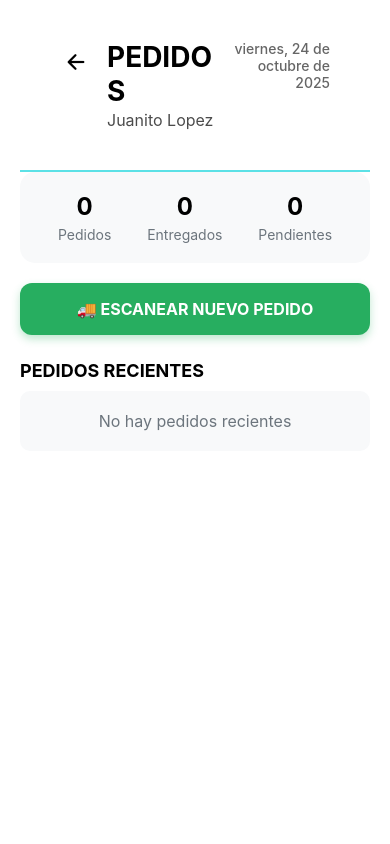
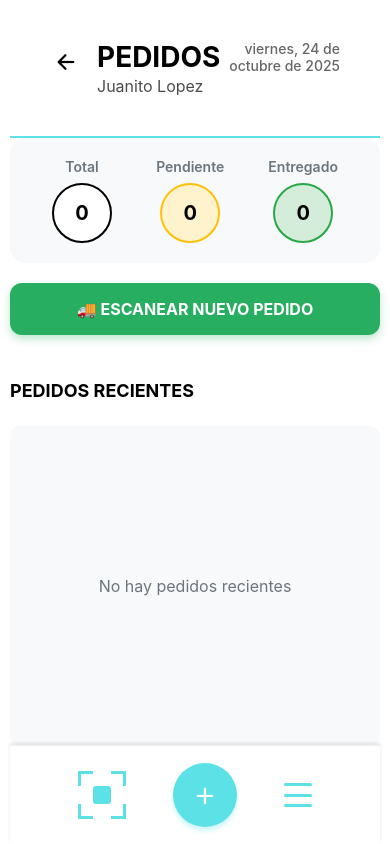
Before and after one commit to Xalo28/GeoTrack, a React Native app in the folder GeoTrack/: screen /Pedidos in a window 390 px wide. Built offline with nearby package versions, Linux system fonts and the light colour scheme.

Commit message:
Cambio de Diseño vista PedidosScreen , se añadio ManualOrderScreen a PedidosScreen

```diff
--- a/GeoTrack/components/DistrictSelector.js
+++ b/GeoTrack/components/DistrictSelector.js
@@ -4,7 +4,6 @@ import { Ionicons } from '@expo/vector-icons';
 
 const DISTRICTS = [
   'SAN JUAN DE LURIGANCHO',
-  'TASAYCO',
   'SANTIAGO DE SURCO',
   'MIRAFLORES',
   'SAN ISIDRO',
--- a/GeoTrack/components/OrderDetailsModal.js
+++ b/GeoTrack/components/OrderDetailsModal.js
@@ -115,10 +115,7 @@ const OrderDetailsModal = ({ visible, order, onClose, onMarkDelivered }) => {
                 <Text style={styles.bold}>Distrito: </Text>
                 <Text>San Juan de Lurigancho</Text>
               </Text>
-              <Text style={styles.additionalInfo}>
-                <Text style={styles.bold}>Referencia: </Text>
-                <Text>Frente al parque principal</Text>
-              </Text>
+
             </View>
           </ScrollView>
 
--- a/GeoTrack/components/RecentOrders.js
+++ b/GeoTrack/components/RecentOrders.js
@@ -39,12 +39,20 @@ const RecentOrders = ({ orders = [] }) => {
   return (
     <View style={styles.container}>
       <Text style={styles.title}>PEDIDOS RECIENTES</Text>
-      <ScrollView style={styles.ordersList}>
+
+      <ScrollView
+        style={styles.ordersList}
+        showsVerticalScrollIndicator={true}
+        contentContainerStyle={styles.scrollContent}
+        bounces={true}
+        overScrollMode="always"
+      >
         {orders.map((order, index) => (
           <TouchableOpacity
-            key={order.id}
+            key={order.id || index}
             style={styles.orderItem}
             onPress={() => handleViewDetails(order)}
+            activeOpacity={0.7}
           >
             <View style={styles.orderHeader}>
               <Text style={styles.orderNumber}>Pedido #{index + 1}</Text>
@@ -61,6 +69,9 @@ const RecentOrders = ({ orders = [] }) => {
             <Text style={styles.viewDetailsText}>Ver más detalles →</Text>
           </TouchableOpacity>
         ))}
+
+        {/* Espacio mínimo al final */}
+        <View style={styles.bottomSpacer} />
       </ScrollView>
 
       <OrderDetailsModal
@@ -75,34 +86,50 @@ const RecentOrders = ({ orders = [] }) => {
 
 const styles = StyleSheet.create({
   container: {
-    marginBottom: 20,
+    flex: 1,
   },
   title: {
     fontSize: 18,
     fontWeight: 'bold',
     color: '#000000',
-    marginBottom: 10,
+    marginBottom: 15,
+    marginTop: 20,
   },
   noOrders: {
-    padding: 20,
+    flex: 1,
+    justifyContent: 'center',
     alignItems: 'center',
     backgroundColor: '#f8f9fa',
     borderRadius: 10,
+    marginTop: 10,
   },
   noOrdersText: {
     fontSize: 16,
     color: '#6c757d',
   },
   ordersList: {
-    maxHeight: 200,
+    flex: 1,
+    width: '100%',
+  },
+  scrollContent: {
+    flexGrow: 1,
+    paddingBottom: 10,
   },
   orderItem: {
     backgroundColor: '#f8f9fa',
     padding: 15,
     borderRadius: 10,
-    marginBottom: 10,
+    marginBottom: 12,
     borderLeftWidth: 4,
     borderLeftColor: '#007bff',
+    shadowColor: '#000',
+    shadowOffset: {
+      width: 0,
+      height: 1,
+    },
+    shadowOpacity: 0.1,
+    shadowRadius: 2,
+    elevation: 2,
   },
   orderHeader: {
     flexDirection: 'row',
@@ -116,18 +143,24 @@ const styles = StyleSheet.create({
     color: '#000000',
   },
   statusBadge: {
-    paddingHorizontal: 8,
-    paddingVertical: 2,
-    borderRadius: 8,
+    paddingHorizontal: 10,
+    paddingVertical: 4,
+    borderRadius: 12,
+    minWidth: 80,
+    alignItems: 'center',
   },
   pendingBadge: {
     backgroundColor: '#fff3cd',
+    borderWidth: 1,
+    borderColor: '#ffeaa7',
   },
   deliveredBadge: {
     backgroundColor: '#d4edda',
+    borderWidth: 1,
+    borderColor: '#c3e6cb',
   },
   statusText: {
-    fontSize: 10,
+    fontSize: 12,
     fontWeight: 'bold',
     color: '#000000',
   },
@@ -140,6 +173,7 @@ const styles = StyleSheet.create({
   orderCode: {
     fontSize: 12,
     color: '#6c757d',
+    marginTop: 2,
   },
   orderAddress: {
     fontSize: 12,
@@ -153,6 +187,9 @@ const styles = StyleSheet.create({
     marginTop: 8,
     textAlign: 'right',
   },
+  bottomSpacer: {
+    height: 20,
+  },
 });
 
 export default RecentOrders;
--- a/GeoTrack/components/StatsCard.js
+++ b/GeoTrack/components/StatsCard.js
@@ -12,17 +12,28 @@ const StatsCard = () => {
 
   return (
     <View style={styles.container}>
-      <View style={styles.statItem}>
-        <Text style={styles.statNumber}>{totalPedidos}</Text>
-        <Text style={styles.statLabel}>Pedidos</Text>
+      {/* Total */}
+      <View style={styles.statColumn}>
+        <Text style={styles.statLabel}>Total</Text>
+        <View style={[styles.circle, styles.totalCircle]}>
+          <Text style={styles.statNumber}>{totalPedidos}</Text>
+        </View>
       </View>
-      <View style={styles.statItem}>
-        <Text style={styles.statNumber}>{entregados}</Text>
-        <Text style={styles.statLabel}>Entregados</Text>
+
+      {/* Pendientes */}
+      <View style={styles.statColumn}>
+        <Text style={styles.statLabel}>Pendiente</Text>
+        <View style={[styles.circle, styles.pendingCircle]}>
+          <Text style={styles.statNumber}>{pendientes}</Text>
+        </View>
       </View>
-      <View style={styles.statItem}>
-        <Text style={styles.statNumber}>{pendientes}</Text>
-        <Text style={styles.statLabel}>Pendientes</Text>
+
+      {/* Entregados */}
+      <View style={styles.statColumn}>
+        <Text style={styles.statLabel}>Entregado</Text>
+        <View style={[styles.circle, styles.deliveredCircle]}>
+          <Text style={styles.statNumber}>{entregados}</Text>
+        </View>
       </View>
     </View>
   );
@@ -32,23 +43,45 @@ const styles = StyleSheet.create({
   container: {
     flexDirection: 'row',
     justifyContent: 'space-around',
+    alignItems: 'center',
     backgroundColor: '#f8f9fa',
     padding: 20,
     borderRadius: 15,
     marginBottom: 20,
   },
-  statItem: {
+  statColumn: {
     alignItems: 'center',
-  },
-  statNumber: {
-    fontSize: 24,
-    fontWeight: 'bold',
-    color: '#000000',
   },
   statLabel: {
     fontSize: 14,
     color: '#6c757d',
-    marginTop: 5,
+    fontWeight: '600',
+    marginBottom: 8,
+  },
+  circle: {
+    width: 60,
+    height: 60,
+    borderRadius: 30,
+    justifyContent: 'center',
+    alignItems: 'center',
+    borderWidth: 2,
+  },
+  totalCircle: {
+    backgroundColor: '#ffffff',
+    borderColor: '#000000',
+  },
+  pendingCircle: {
+    backgroundColor: '#fff3cd',
+    borderColor: '#ffc107',
+  },
+  deliveredCircle: {
+    backgroundColor: '#d4edda',
+    borderColor: '#28a745',
+  },
+  statNumber: {
+    fontSize: 20,
+    fontWeight: 'bold',
+    color: '#000000',
   },
 });
 
--- a/GeoTrack/context/OrdersContext.js
+++ b/GeoTrack/context/OrdersContext.js
@@ -11,16 +11,13 @@ export const OrdersProvider = ({ children }) => {
       ...newOrder,
       id: Date.now().toString(),
       date: new Date().toISOString(),
-      estado: 'Pendiente', // Estado inicial
-      numeroPedido: 'FEO-' + Math.floor(100000 + Math.random() * 900000),
-      productos: [
-        'Comida para perros',
-        'Juguete Peluche Pingüino Little',
-        'Funda protectora'
+      estado: 'Pendiente',
+      productos: newOrder.productos || [
+        'Producto por definir'
       ],
       informacionContacto: {
-        telefono: '+51 987 654 321',
-        direccion: 'Av. Los Páñones 123, San Juan de Lurigancho'
+        telefono: newOrder.informacionContacto.telefono,
+        direccion: `${newOrder.informacionContacto.direccion}, ${newOrder.distrito}`
       }
     };
 
--- a/GeoTrack/screens/LoginScreen.js
+++ b/GeoTrack/screens/LoginScreen.js
@@ -1,5 +1,6 @@
 import React, { useState } from 'react';
 import { View, StyleSheet, StatusBar } from 'react-native';
+import { Header } from 'react-native-elements';
 import BackgroundTriangles from '../components/BackgroundTriangles';
 import LogoContainer from '../components/LogoContainer';
 import LoginForm from '../components/LoginForm';
@@ -17,6 +18,12 @@ const LoginScreen = ({ navigation }) => {
   return (
     <View style={styles.container}>
       <StatusBar barStyle="dark-content" backgroundColor="#FFFFFF" />
+
+      <Header
+        centerComponent={{ text: 'Inicio de Sesión', style: styles.headerText }}
+        backgroundColor="#FFFFFF"
+        containerStyle={styles.headerContainer}
+      />
 
       <BackgroundTriangles />
       <LogoContainer />
@@ -39,6 +46,18 @@ const styles = StyleSheet.create({
     flex: 1,
     backgroundColor: '#FFFFFF',
   },
+  headerContainer: {
+    borderBottomWidth: 0,
+    elevation: 2,
+    shadowColor: '#000',
+    shadowOffset: { width: 0, height: 2 },
+    shadowOpacity: 0.2,
+  },
+  headerText: {
+    color: '#000',
+    fontSize: 18,
+    fontWeight: 'bold',
+  },
 });
 
 export default LoginScreen;
--- a/GeoTrack/screens/PedidosScreen.js
+++ b/GeoTrack/screens/PedidosScreen.js
@@ -1,14 +1,13 @@
 import React, { useEffect } from 'react';
-import { View, ScrollView, StyleSheet, BackHandler, Alert } from 'react-native';
+import { View, StyleSheet, BackHandler, Alert } from 'react-native';
 import { StatusBar } from 'expo-status-bar';
 import { useOrders } from '../context/OrdersContext';
-
 import Header from '../components/Header';
 import StatsCard from '../components/StatsCard';
 import TruckImageSection from '../components/TruckImageSection';
 import ScanButton from '../components/ScanButton';
 import RecentOrders from '../components/RecentOrders';
-
+import BottomBar from '../components/BottomBar';
 
 const PedidosScreen = ({ navigation }) => {
   const { orders } = useOrders();
@@ -44,14 +43,30 @@ const PedidosScreen = ({ navigation }) => {
     return () => backHandler.remove();
   }, []);
 
+  const handleScanPress = () => navigation.navigate('ScanPhase1');
+  const handleAddPress = () => navigation.navigate('ManualOrder');
+  const handleMenuPress = () => console.log('Menu pressed');
+
   return (
     <View style={styles.container}>
       <StatusBar style="dark" />
 
+      {/* Header y componentes fijos */}
       <Header navigation={navigation} onBackPress={showLogoutAlert} />
       <StatsCard />
       <ScanButton navigation={navigation} />
-      <RecentOrders orders={orders} />
+
+      {/* RecentOrders con su propio scroll interno */}
+      <View style={styles.ordersContainer}>
+        <RecentOrders orders={orders} />
+      </View>
+
+      {/* BottomBar fijo */}
+      <BottomBar
+        onScanPress={handleScanPress}
+        onAddPress={handleAddPress}
+        onMenuPress={handleMenuPress}
+      />
     </View>
   );
 };
@@ -60,7 +75,10 @@ const styles = StyleSheet.create({
   container: {
     flex: 1,
     backgroundColor: '#ffffff',
-    paddingHorizontal: 20,
+    paddingHorizontal: 10,
+  },
+  ordersContainer: {
+    flex: 1, // Ocupa todo el espacio disponible entre el ScanButton y el BottomBar
   },
 });
 
--- a/GeoTrack/screens/ScanPhase1Screen.js
+++ b/GeoTrack/screens/ScanPhase1Screen.js
@@ -1,6 +1,7 @@
 import React, { useState } from 'react';
 import { View, StyleSheet, Alert } from 'react-native';
 import { StatusBar } from 'expo-status-bar';
+
 
 // Componentes
 import ScanHeader from '../components/ScanHeader';
--- a/GeoTrack/screens/SuccessScreen.js
+++ b/GeoTrack/screens/SuccessScreen.js
@@ -10,23 +10,27 @@ import SuccessIcon from '../components/SuccessIcon';
 const SuccessScreen = ({ navigation, route }) => {
   const { addOrder } = useOrders();
 
-  const scannedCode = route.params?.scannedCode || 'PED-' + Math.floor(100000 + Math.random() * 900000);
+  // Manejo seguro de route.params
+  const scannedCode = route?.params?.scannedCode || 'PED-' + Math.floor(100000 + Math.random() * 900000);
 
+  // Estructura de datos que coincide con lo que espera RecentOrders
   const orderData = {
+    id: Date.now().toString(), // ID único
     cliente: "Maria García",
-    direccion: "Av. Los Páñones 123, San Juan de Lurigancho",
+    numeroPedido: scannedCode, // Usado en: Código: {order.numeroPedido}
+    estado: 'Pendiente', // Usado en el badge de estado
+    informacionContacto: {
+      direccion: 'Av. Los Páñones 123, San Juan de Lurigancho', // Usado en: {order.informacionContacto.direccion}
+      telefono: '+51 987 654 321'
+    },
+    // Propiedades adicionales que podrían ser usadas en el modal de detalles
     celular: "+51 987 654 321",
     codigo: scannedCode,
-    numeroPedido: 'FEO-' + Math.floor(100000 + Math.random() * 900000),
     productos: [
       'Logros Del 195 13',
       'Mesas Instituciones',
       'Funda protectora'
-    ],
-    informacionContacto: {
-      telefono: '+51 987 654 321',
-      direccion: 'Av. Los Páñones 123, San Juan de Lurigancho'
-    }
+    ]
   };
 
   const handleAccept = () => {
@@ -54,7 +58,7 @@ const SuccessScreen = ({ navigation, route }) => {
           <Text style={styles.orderText}>Pedido registrado correctamente</Text>
           <View style={styles.orderDetails}>
             <Text style={styles.orderCode}>Cliente: {orderData.cliente}</Text>
-            <Text style={styles.orderCode}>Dirección: {orderData.direccion}</Text>
+            <Text style={styles.orderCode}>Dirección: {orderData.informacionContacto.direccion}</Text>
             <Text style={styles.orderCode}>Celular: {orderData.celular}</Text>
             <Text style={styles.orderCode}>Código: {orderData.numeroPedido}</Text>
           </View>
@@ -71,6 +75,7 @@ const SuccessScreen = ({ navigation, route }) => {
     </View>
   );
 };
+
 const styles = StyleSheet.create({
   container: {
     flex: 1,
```
Also changed, not shown: GeoTrack/package.json (+5 -2 lines), GeoTrack/screens/ManualOrderScreen.js (+48 -31 lines), 1 other file (tests, documents, lock files or other folders).
